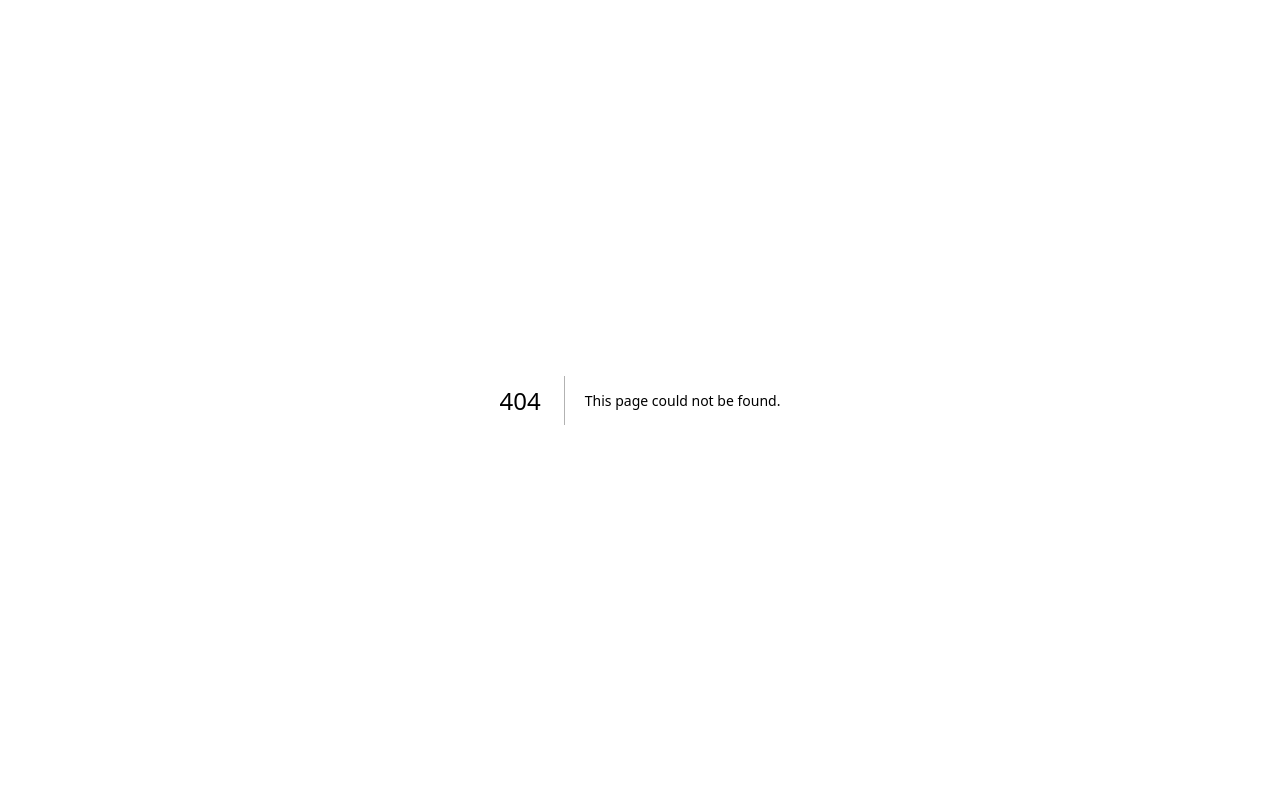
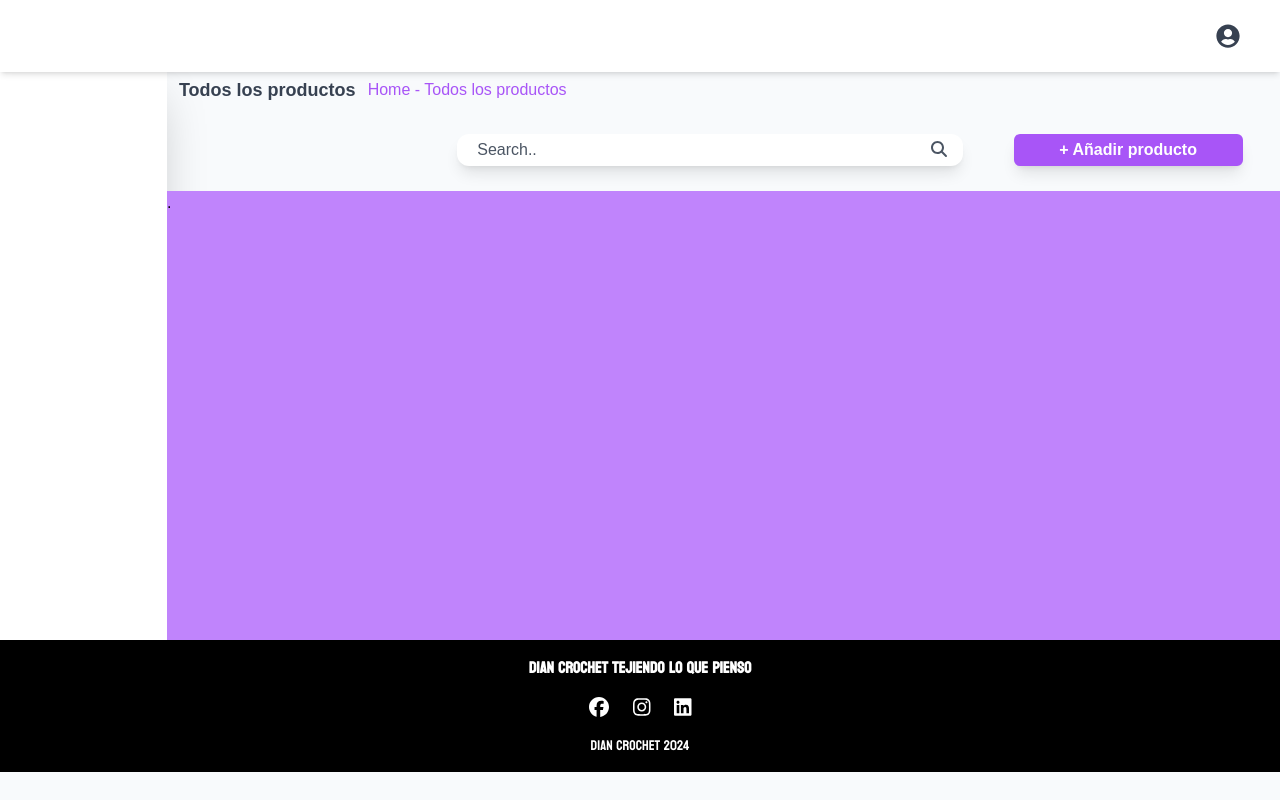
Before and after one commit to ale2002solano/DeployAdmin1, a Next.js app: page /productos in a window 1280 px wide. Before the commit this address had no page. Built offline with nearby package versions, Linux system fonts and the light colour scheme.

Commit message:
estructura inicial de obtener productos

```diff
--- /dev/null
+++ b/src/app/productos/components/Interactions.tsx
@@ -0,0 +1,15 @@
+'use client'
+
+import Categorias from './interacciones/Categorias'
+import SearchBar from './interacciones/SearchBar'
+import Boton from './interacciones/Boton'
+
+export default function Interactions () {
+    return (
+        <div className="flex justify-between items-center w-full h-full ">
+            <div className="w-[25%] px-3"><Categorias/></div>
+            <div className="w-[50%] px-3"><SearchBar/></div>
+            <div className="w-[25%] px-3"><Boton/></div>
+        </div>
+    )
+}
--- /dev/null
+++ b/src/app/productos/components/Products.tsx
@@ -0,0 +1,7 @@
+'use client'
+
+export default function Products () {
+    return (
+        <h1 className='size-96 text-black'>.</h1>
+    )
+}
--- /dev/null
+++ b/src/app/productos/components/Titulo.tsx
@@ -0,0 +1,12 @@
+'use client'
+
+export default function Titulo () {
+    return (
+        <div>
+            <div className="flex items-center w-full  pt-3">
+                <p className="font-bold text-gray-700 text-lg pl-3">Todos los productos</p>
+                <p className="text-purple-500 font-medium font-crimson pl-3">Home - Todos los productos</p>
+            </div>
+        </div>
+    )
+}
--- /dev/null
+++ b/src/app/productos/components/interacciones/Boton.tsx
@@ -0,0 +1,13 @@
+'use client'
+
+export default function Boton () {
+    return (
+        <div >
+            <button className="w-[90%] size-8 py-1 px-3 bg-purple-500 hover:bg-purple-700 rounded-md shadow-lg text-white font-semibold transition duration-200"
+                    type="submit">
+                    <p className="">+ Añadir producto</p>
+            </button>
+        </div>
+
+    )
+}
--- /dev/null
+++ b/src/app/productos/components/interacciones/Categorias.tsx
@@ -0,0 +1,25 @@
+'use client'
+
+export default function Categorias () {
+    return (
+        <h1 className="text-black"></h1>
+        // <div className="size-7 text-black w-full">
+        //     <div className="z-30 select-none absolute flex whitespace-nowrap flex-col rounded-lg bg-slate-50 p-2 shadow-2xl shadow-slate-900 drop-shadow-lg">
+        //         <div key="" className="mb-[2px] flex items-center">
+        //             <input
+        //                 id=""
+        //                 type="checkbox"
+        //                 value=""
+        //                 className="select-none h-4 w-4 rounded border-gray-300 bg-gray-100 text-blue-600 focus:ring-transparent"
+
+        //             />
+        //             <label
+        //                 className="select-none ms-2 mt-[2px] font-lekton text-base font-medium text-[#444343]"
+        //             >
+
+        //             </label>
+        //         </div>
+        //     </div>
+        // </div>
+    )
+}
--- /dev/null
+++ b/src/app/productos/components/interacciones/MenuDesplegable.tsx
@@ -0,0 +1,7 @@
+'use client'
+
+export default function MenuDesplegable () {
+    return (
+        <h1 className='size-96 text-black'>Hola, mundo!</h1>
+    )
+}
--- /dev/null
+++ b/src/app/productos/components/interacciones/SearchBar.tsx
@@ -0,0 +1,20 @@
+'use client'
+
+import { FontAwesomeIcon } from "@fortawesome/react-fontawesome";
+import { faMagnifyingGlass } from "@fortawesome/free-solid-svg-icons";
+
+export default function SearchBar () {
+    return (
+        <div className="size-8 w-[95%] shadow-lg focus:border-purple-400 flex items-center bg-white p-2 hover:shadow-xl hover:border-2 border-purple-400 group delay-200 rounded-xl">
+            <input
+                type="text"
+                placeholder="Search.."
+                className="size-6 w-[95%] focus:ring-0 text-black placeholder-gray-600 border-transparent focus:outline-none border-none"
+            />
+            <div className="cursor-pointer">
+                <FontAwesomeIcon icon={faMagnifyingGlass} className=" text-gray-600 holder:text-purple-700 text-base "/>
+            </div>
+
+        </div>
+    )
+}
--- /dev/null
+++ b/src/app/productos/page.tsx
@@ -0,0 +1,30 @@
+'use client'
+
+import Footer from 'components/Footer'
+import Navbar from 'components/navbar'
+import Titulo from '../productos/components/Titulo'
+import Interactions from '../productos/components/Interactions'
+import Products from '../productos/components/Products'
+
+export default function productos () {
+    return (
+        <div className="flex h-screen w-full flex-col bg-slate-50 overflow-hidden ">
+            <div><Navbar/></div>
+
+            <div className='flex pt-[5%] h-[80%] '>
+                <div  className="w-[15%] h-full bg-[#ffffff] shadow-2xl " ></div>
+
+                <div className=" z-2 w-full h-full bg-[#COCOCO]">
+                    <div className="h-[8%]">
+                        <Titulo/></div>
+                    <div className="h-[14%]">
+                        <Interactions/></div>
+                    <div className="bg-purple-400 h-[78%]">
+                        <Products/></div>
+                </div>
+            </div>
+
+            <div><Footer /></div>
+        </div>
+    )
+}
```
Also changed, not shown: tsconfig.json (line endings or trailing spaces).
